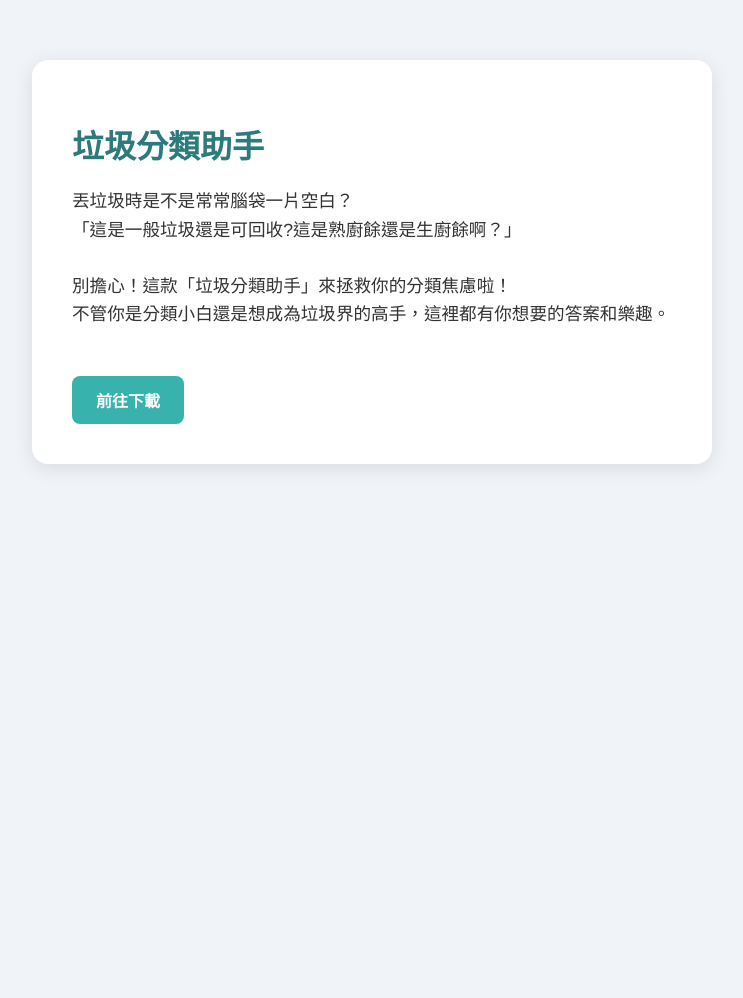
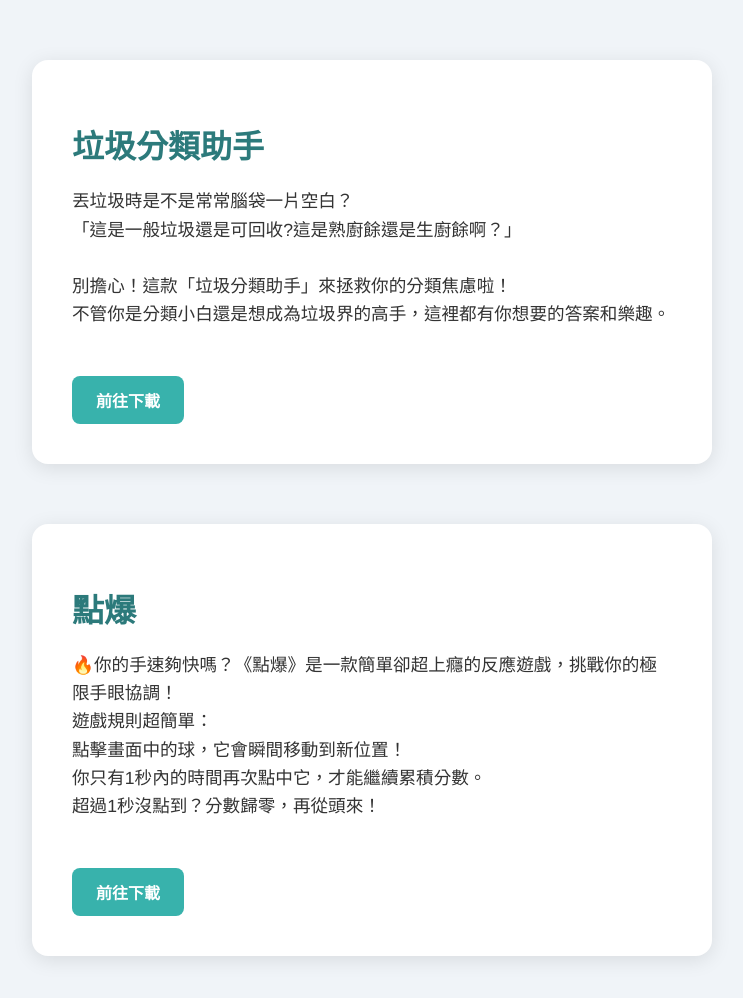
Before and after one commit to Isha70852/Isha70852.github.io, a plain HTML site: page index.html in a window 1280 px wide. Shown: the whole page, without its empty margins (268-1011 px from the left). Before the commit the page ends 800 px from the top, so only its background shows below. Drawn offline with Linux system fonts and the light colour scheme.

Commit message:
Update index.html 點爆

```diff
--- a/index.html
+++ b/index.html
@@ -3,7 +3,7 @@
 <head>
   <meta charset="UTF-8">
   <meta name="viewport" content="width=device-width, initial-scale=1">
-  <title>垃圾分類助手</title>
+  <title>WizardForestStudio</title>
   <style>
     body {
       font-family: "Helvetica Neue", sans-serif;
@@ -56,5 +56,16 @@
     </p>
     <a class="btn" href="https://play.google.com/store/apps/details?id=com.wizardforest.wastesort" target="_blank">前往下載</a>
   </div>
+  <div class="container">
+    <h1>點爆</h1>
+    <p>
+      🔥你的手速夠快嗎？《點爆》是一款簡單卻超上癮的反應遊戲，挑戰你的極限手眼協調！<br>
+        遊戲規則超簡單：<br>
+        點擊畫面中的球，它會瞬間移動到新位置！<br>
+        你只有1秒內的時間再次點中它，才能繼續累積分數。<br>
+        超過1秒沒點到？分數歸零，再從頭來！<br>
+    </p>
+    <a class="btn" href="https://play.google.com/store/apps/details?id=com.wizardforest.tapburst&hl=zh_TW" target="_blank">前往下載</a>
+  </div>
 </body>
 </html>
```
